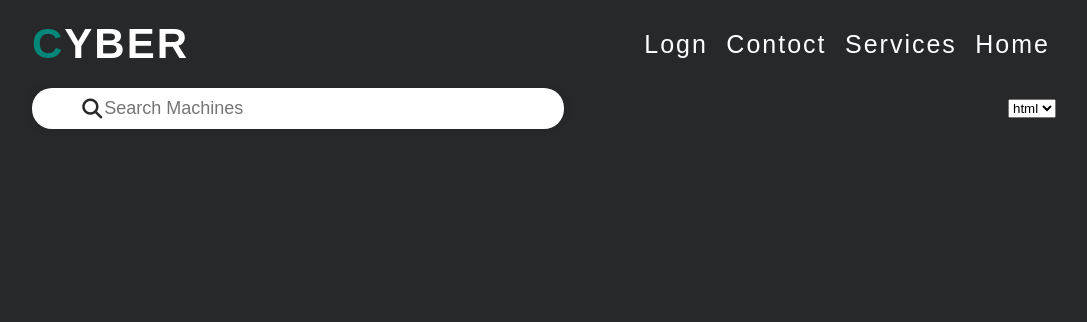
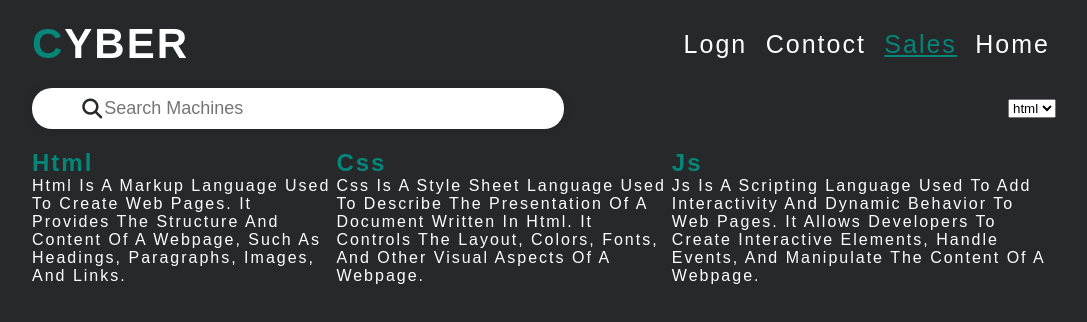
Before and after one commit to NASSEM2004/tst, a plain HTML site: page services.html in a window 1280 px wide. Shown: the whole page, without its empty margins (96-1183 px from the left). Drawn offline with Linux system fonts and the light colour scheme.

Commit message:
Card preparation Edit 1

```diff
--- a/css/services.css
+++ b/css/services.css
@@ -43,3 +43,23 @@
 
 
 }
+
+.mee{
+  color:rgb(4, 134, 121);   text-decoration: underline;
+}
+
+.search-box input ,.search-box i:hover{
+  cursor: pointer;
+}
+.search-box:hover{
+  cursor: pointer;
+}
+
+.box{
+  color: var(--teal-color);
+}
+
+.box p{
+  color: var(--white-color);
+
+}
--- a/css/staye.css
+++ b/css/staye.css
@@ -51,6 +51,10 @@ header  ul li  a{
 header  ul li  a:hover{
     color: var(--teal-color);
     text-decoration: underline;
+}
+
+.mee{
+    color:rgb(4, 134, 121);   text-decoration: underline;
 }
 /* نهايت العمل على شرط التنقل */
 
--- a/services.html
+++ b/services.html
@@ -26,8 +26,8 @@
                 <ul>
                     <li><a  href="logn.html">Logn</a></li>
                     <li><a href="contoct.html">contoct</a></li>
-                    <li><a href="services.html">services</a></li>
-                    <li><a href="index.html">home</a></li>
+                    <li><a href="services.html" class="mee">sales</a></li>
+                   <li><a href="index.html">home</a></li>
             </ul>
             </table>
          </div>
@@ -45,6 +45,22 @@
         </select>
     </div>
     <!-- نهية خانة البحث -->
+     <div class="contenar">
+        <div class="box">
+            <h2>html</h2>
+            <p>html is a markup language used to create web pages. It provides the structure and content of a webpage, such as headings, paragraphs, images, and links.</p>
+        </div>
+        <div class="box">
+            <h2>css</h2>
+            <p>css is a style sheet language used to describe the presentation of a document written in html. It controls the layout, colors, fonts, and other visual aspects of a webpage.</p>
+        </div>
+        <div class="box">
+            <h2>js</h2>
+            <p>js is a scripting language used to add interactivity and dynamic behavior to web pages. It allows developers to create interactive elements, handle events, and manipulate the content of a webpage.</p>
+        </div>
+
+
+     </div>
 
 </body>
 </html>
```
Also changed, not shown: contoct.html (+3 -2 lines), index.html (+3 -2 lines), logn.html (+3 -2 lines).
